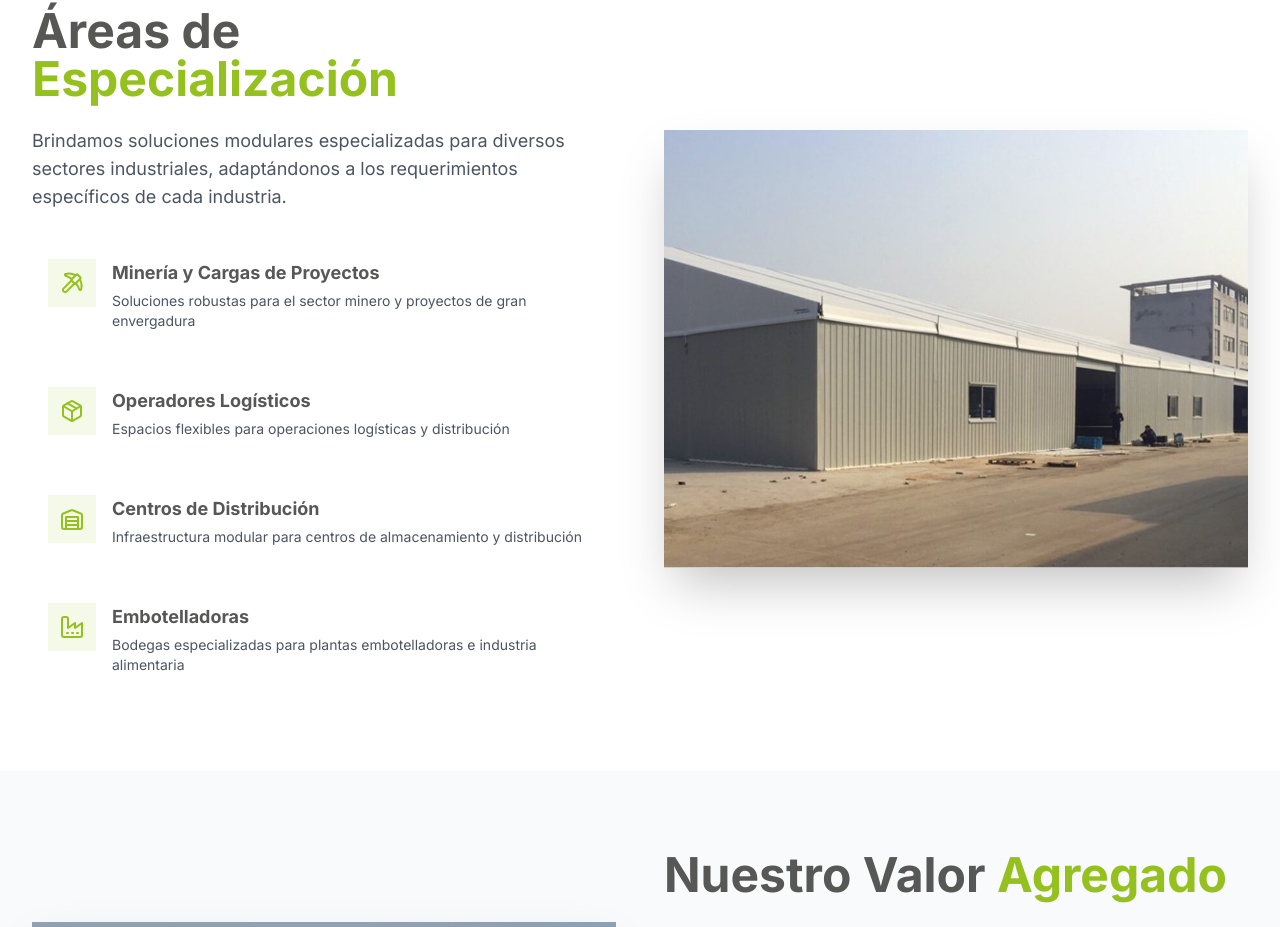
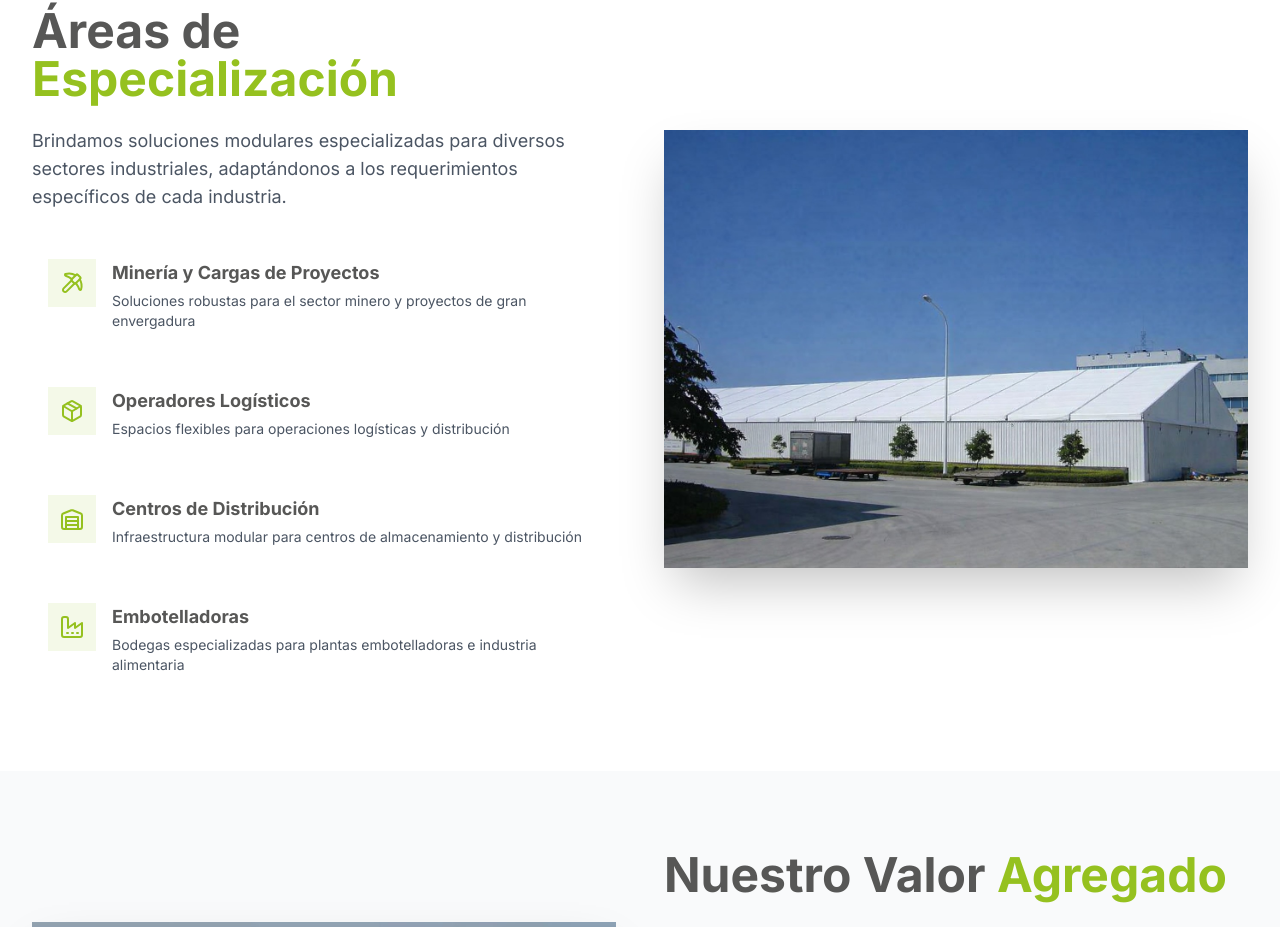
Before and after one commit to quadraturechile/vertilog, a Next.js app: page / in a window 1280 px wide. Shown: the part 1637-2564 px from the top of the page. Built offline with nearby package versions, Linux system fonts and the light colour scheme; no server answers.

Commit message:
Update specialization-section.tsx

```diff
--- a/app/components/specialization-section.tsx
+++ b/app/components/specialization-section.tsx
@@ -90,7 +90,7 @@ export default function SpecializationSection() {
           >
             <div className="relative aspect-[4/3] rounded-lg overflow-hidden shadow-2xl">
               <Image
-                src="/images/img2_exterior_warehouse.jpeg"
+                src="/images/especializacion.jpeg"
                 alt="Instalaciones exteriores de bodegas modulares VERTILOG"
                 fill
                 className="object-cover"
```
